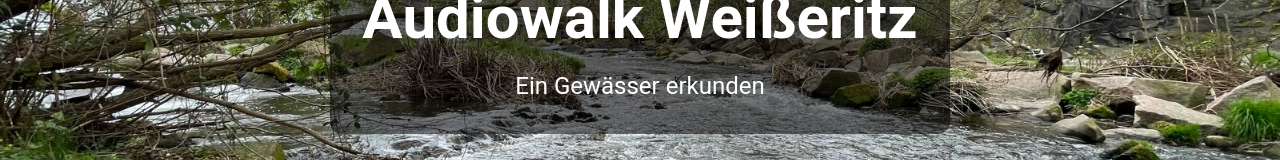
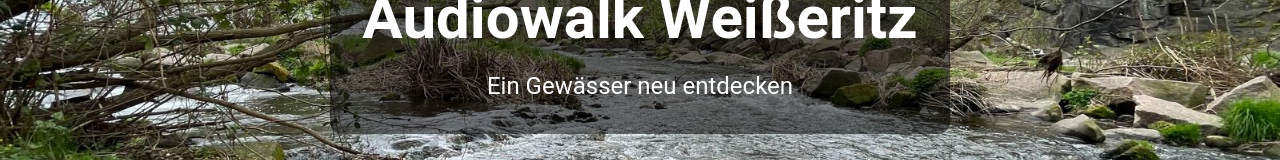
Before and after one commit to johannesreisch1/weisseritz, a React (Vite) app: page / in a window 1280 px wide. Shown: the part 358-518 px from the top of the page. Built offline with nearby package versions, Linux system fonts and the light colour scheme; no server answers.

Commit message:
editorial change 1

```diff
--- a/src/sections/Hero.tsx
+++ b/src/sections/Hero.tsx
@@ -38,7 +38,7 @@ export default function Hero() {
                 Audiowalk Weißeritz
             </Typography>
             <Typography variant="h5" sx={{ mt: 2 }}>
-                Ein Gewässer erkunden
+                Ein Gewässer neu entdecken
             </Typography>
         </Box>
     </Box>
```
